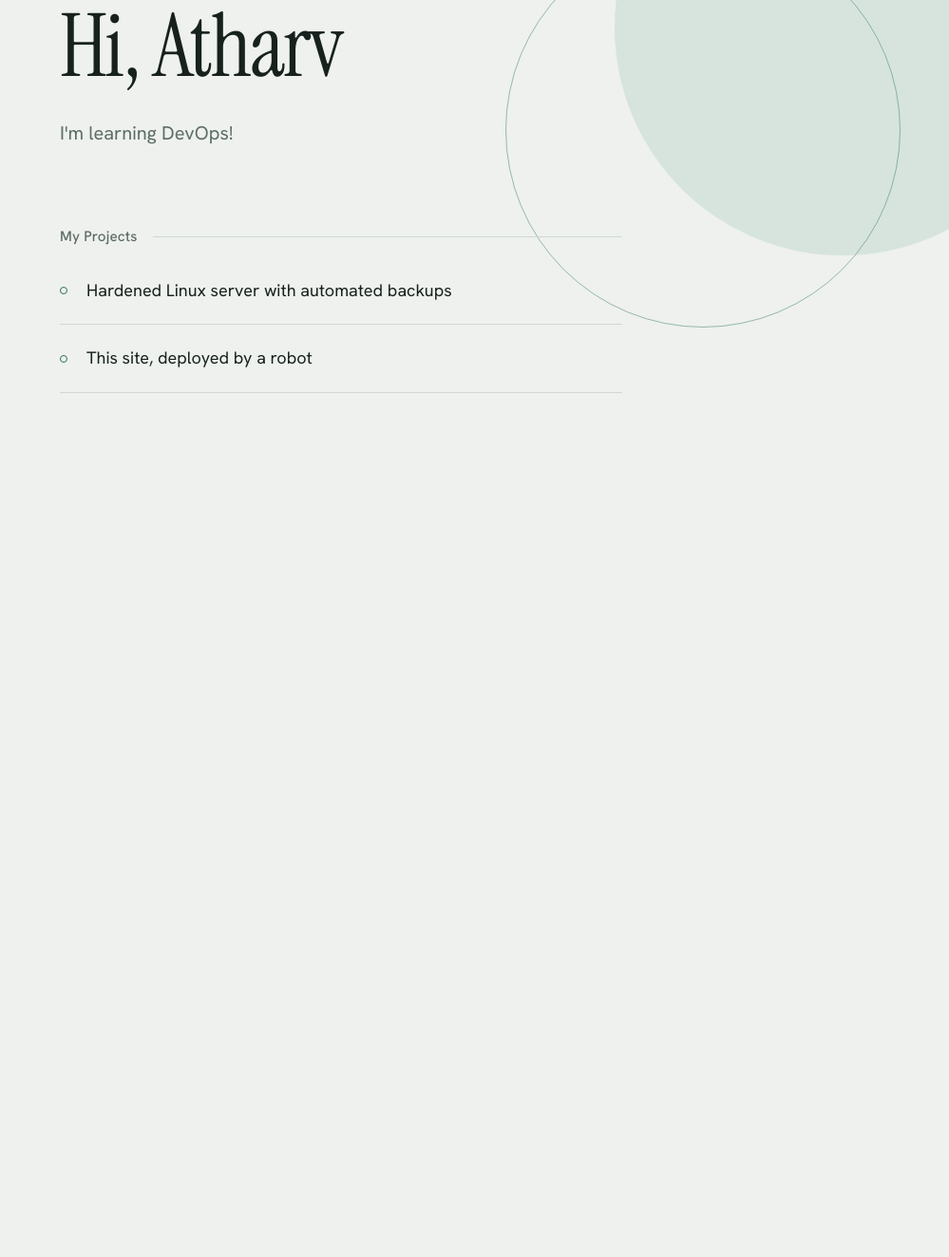
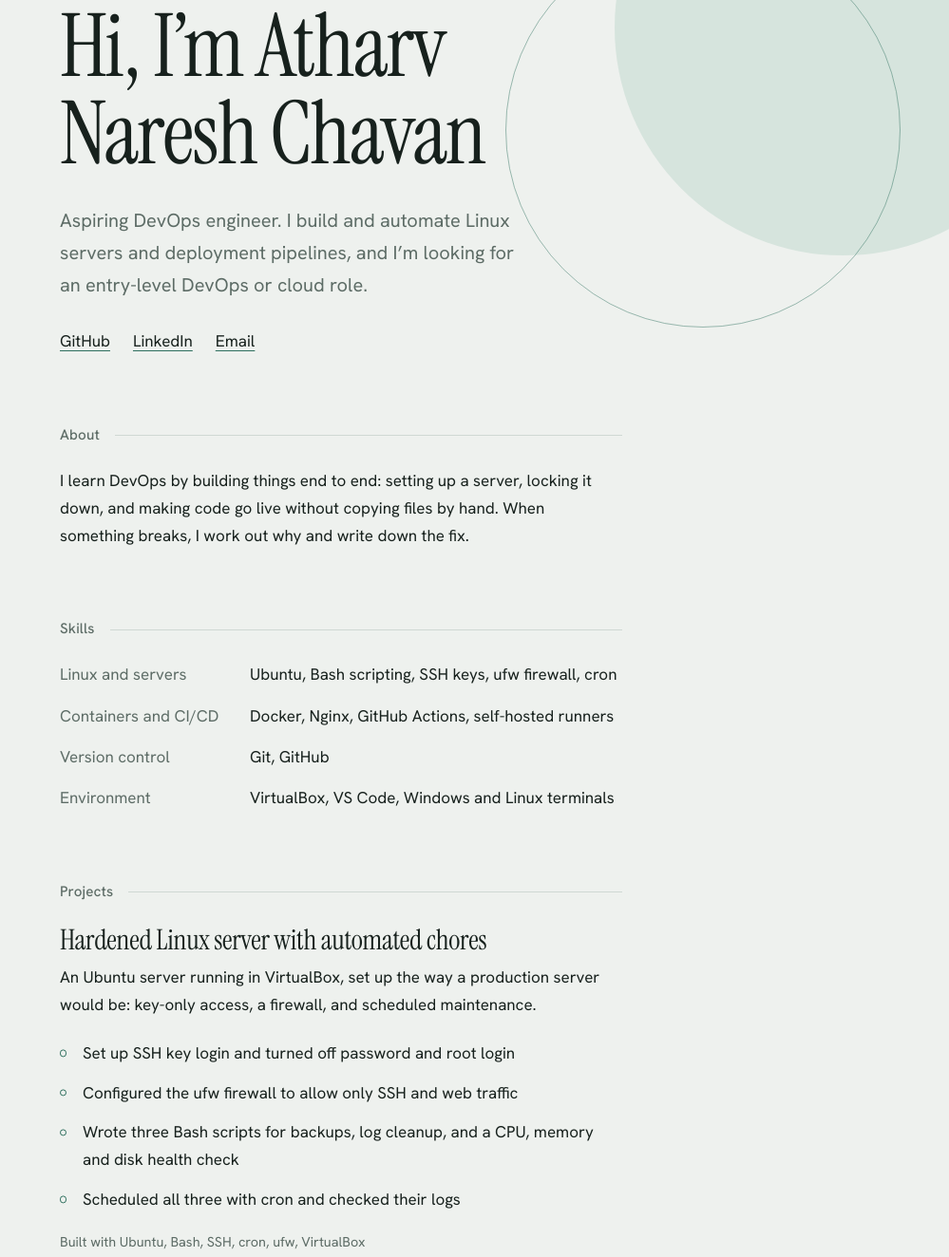
Before and after one commit to atharvvchavan/portfolio, a plain HTML site: page index.html in a window 1280 px wide. Shown: the part 109-1433 px from the top of the page at 95% size, without its empty margins (281-1280 px from the left). Before the commit the page ends 800 px from the top, so only its background shows below. Drawn offline with Linux system fonts and the light colour scheme.

Commit message:
website major chnages

```diff
--- a/index.html
+++ b/index.html
@@ -1,16 +1,99 @@
 <!DOCTYPE html>
-<html>
+<html lang="en">
 <head>
-  <title>My Portfolio</title>
+  <meta charset="UTF-8">
+  <meta name="viewport" content="width=device-width, initial-scale=1">
+  <title>Atharv Chavan | DevOps portfolio</title>
+  <meta name="description" content="Aspiring DevOps engineer building and automating Linux servers and CI/CD pipelines.">
   <link rel="stylesheet" href="style.css">
 </head>
 <body>
-  <h1>Hi, Atharv</h1>
-  <p>I'm learning DevOps!</p>
-  <h2>My Projects</h2>
-  <ul>
-    <li>Hardened Linux server with automated backups</li>
-    <li>This site, deployed by a robot</li>
-  </ul>
+
+  <header>
+    <h1>Hi, I’m Atharv Naresh Chavan</h1>
+    <p class="lead">Aspiring DevOps engineer. I build and automate Linux servers and deployment pipelines, and I’m looking for an entry-level DevOps or cloud role.</p>
+    <!-- EDIT: replace the LinkedIn and email placeholders with your real ones -->
+    <nav class="links">
+      <a href="https://github.com/atharvvchavan">GitHub</a>
+      <a href="https://www.linkedin.com/in/your-profile">LinkedIn</a>
+      <a href="mailto:your.atharvv5989@email.com">Email</a>
+    </nav>
+  </header>
+
+  <main>
+    <section>
+      <h2>About</h2>
+      <p>I learn DevOps by building things end to end: setting up a server, locking it down, and making code go live without copying files by hand. When something breaks, I work out why and write down the fix.</p>
+    </section>
+
+    <section>
+      <h2>Skills</h2>
+      <dl>
+        <dt>Linux and servers</dt>
+        <dd>Ubuntu, Bash scripting, SSH keys, ufw firewall, cron</dd>
+        <dt>Containers and CI/CD</dt>
+        <dd>Docker, Nginx, GitHub Actions, self-hosted runners</dd>
+        <dt>Version control</dt>
+        <dd>Git, GitHub</dd>
+        <dt>Environment</dt>
+        <dd>VirtualBox, VS Code, Windows and Linux terminals</dd>
+      </dl>
+    </section>
+
+    <section>
+      <h2>Projects</h2>
+
+      <article>
+        <h3>Hardened Linux server with automated chores</h3>
+        <p>An Ubuntu server running in VirtualBox, set up the way a production server would be: key-only access, a firewall, and scheduled maintenance.</p>
+        <ul>
+          <li>Set up SSH key login and turned off password and root login</li>
+          <li>Configured the ufw firewall to allow only SSH and web traffic</li>
+          <li>Wrote three Bash scripts for backups, log cleanup, and a CPU, memory and disk health check</li>
+          <li>Scheduled all three with cron and checked their logs</li>
+        </ul>
+        <p class="tools">Built with Ubuntu, Bash, SSH, cron, ufw, VirtualBox</p>
+      </article>
+
+      <article>
+        <h3>Portfolio site with automatic deployment</h3>
+        <p>This site is the project. Pushing to GitHub starts a pipeline that builds a Docker image and replaces the running site on my server, with no manual copying.</p>
+        <ul>
+          <li>Packaged the site with Nginx in a Docker image</li>
+          <li>Wrote a GitHub Actions workflow that rebuilds and redeploys on every push to main</li>
+          <li>Installed a self-hosted runner inside my VM so the pipeline can reach it</li>
+          <li>Kept the repository private, because a self-hosted runner executes code from the repo</li>
+        </ul>
+        <p class="tools">Built with Git, GitHub Actions, Docker, Nginx</p>
+      </article>
+    </section>
+
+    <section>
+      <h2>What went wrong, and how I fixed it</h2>
+      <ul>
+        <li>SSH warned that the host key had changed after I rebuilt the VM. I confirmed it was my own machine, then removed the old fingerprint with <code>ssh-keygen -R</code>.</li>
+        <li>The VM installer skipped the SSH server. I installed OpenSSH myself and enabled it with <code>systemctl</code>.</li>
+        <li>I first downloaded the Windows build of the GitHub runner into a Linux VM, which failed. Choosing the Linux build fixed it.</li>
+        <li>Docker could not connect to its engine on my laptop. I learned the command and the engine are separate, and ran the build inside the VM instead.</li>
+      </ul>
+    </section>
+
+    <section>
+      <h2>Learning next</h2>
+      <p>Deploying to AWS (EC2, S3 and CloudFront), pushing images to Docker Hub, Terraform for infrastructure as code, and Kubernetes.</p>
+    </section>
+
+    <section>
+      <h2>Contact</h2>
+      <p>I’m open to entry-level DevOps and cloud roles. Email is the best way to reach me.</p>
+      <nav class="links">
+        <a href="mailto:your.atharvv5989@email.com">your.atharvv5989@email.com</a>
+        <a href="https://github.com/atharvvchavan">github.com/atharvvchavan</a>
+      </nav>
+    </section>
+  </main>
+
+  <footer>© 2026 Atharv Chavan</footer>
+
 </body>
 </html>
--- a/style.css
+++ b/style.css
@@ -1,4 +1,4 @@
-/* Portfolio styles: only this file changes, index.html stays the same. */
+/* Portfolio styles */
 
 @import url("https://fonts.googleapis.com/css2?family=Hanken+Grotesk:wght@400;500&family=Instrument+Serif&display=swap");
 
@@ -27,17 +27,13 @@
   }
 }
 
-*,
-*::before,
-*::after {
-  box-sizing: border-box;
-}
+*, *::before, *::after { box-sizing: border-box; }
 
 body {
   margin: 0 auto;
   max-width: 42rem;
   min-height: 100vh;
-  padding: clamp(4rem, 14vh, 9rem) clamp(1.5rem, 6vw, 2.5rem) 5rem;
+  padding: clamp(4rem, 14vh, 9rem) clamp(1.5rem, 6vw, 2.5rem) 4rem;
   background: var(--paper);
   color: var(--ink);
   font-family: var(--sans);
@@ -46,16 +42,14 @@ body {
   -webkit-font-smoothing: antialiased;
 }
 
-/* The one visual: a soft disc with a thin ring offset over it. */
-body::before,
-body::after {
+/* The one visual: a soft disc with a thin ring over it */
+body::before, body::after {
   content: "";
   position: fixed;
   z-index: -1;
   border-radius: 50%;
   pointer-events: none;
 }
-
 body::before {
   width: min(46vw, 30rem);
   aspect-ratio: 1;
@@ -63,7 +57,6 @@ body::before {
   right: -10vw;
   background: var(--tint);
 }
-
 body::after {
   width: min(40vw, 26rem);
   aspect-ratio: 1;
@@ -84,36 +77,49 @@ h1 {
   text-wrap: balance;
   animation: arrive 1.1s cubic-bezier(0.2, 0.7, 0.2, 1) both;
 }
-
 @keyframes arrive {
-  from {
-    opacity: 0;
-    transform: translateY(0.75rem);
-  }
+  from { opacity: 0; transform: translateY(0.75rem); }
 }
 
-/* Intro line */
-p {
-  margin: 0 0 5rem;
-  max-width: 28rem;
+p { margin: 0 0 1rem; text-wrap: pretty; }
+
+.lead {
+  max-width: 30rem;
+  margin-bottom: 1.75rem;
   font-size: 1.25rem;
   color: var(--muted);
-  text-wrap: pretty;
 }
 
-/* Section title with a rule running out to the edge */
+/* Link rows */
+.links { display: flex; flex-wrap: wrap; gap: 0.5rem 1.5rem; }
+
+a {
+  color: var(--ink);
+  text-decoration-color: var(--accent);
+  text-decoration-thickness: 1px;
+  text-underline-offset: 0.25em;
+  transition: color 0.2s ease;
+}
+a:hover { color: var(--accent); }
+a:focus-visible {
+  outline: 2px solid var(--accent);
+  outline-offset: 3px;
+  border-radius: 2px;
+}
+
+/* Sections */
+section { margin-top: 4.5rem; }
+
 h2 {
   display: flex;
   align-items: center;
   gap: 1rem;
-  margin: 0 0 0.5rem;
-  font-family: var(--sans);
+  margin: 0 0 1.25rem;
   font-weight: 500;
   font-size: 0.95rem;
   letter-spacing: 0.01em;
   color: var(--muted);
 }
-
 h2::after {
   content: "";
   flex: 1;
@@ -121,59 +127,72 @@ h2::after {
   background: var(--line);
 }
 
-/* Project list */
-ul {
+/* Skills */
+dl {
+  display: grid;
+  grid-template-columns: minmax(8rem, 11rem) 1fr;
+  gap: 0.9rem 1.5rem;
   margin: 0;
-  padding: 0;
-  list-style: none;
 }
+dt { color: var(--muted); }
+dd { margin: 0; }
 
-li {
-  position: relative;
-  padding: 1.25rem 0 1.25rem 1.75rem;
-  border-bottom: 1px solid var(--line);
-  font-size: 1.125rem;
+/* Projects */
+article + article {
+  margin-top: 2.5rem;
+  padding-top: 2.5rem;
+  border-top: 1px solid var(--line);
 }
+h3 {
+  margin: 0 0 0.5rem;
+  font-family: var(--serif);
+  font-weight: 400;
+  font-size: 1.85rem;
+  line-height: 1.15;
+  letter-spacing: -0.01em;
+}
+.tools { margin: 0.75rem 0 0; font-size: 0.9rem; color: var(--muted); }
 
+/* Lists */
+ul { margin: 0.75rem 0 0; padding: 0; list-style: none; }
+li { position: relative; padding: 0.4rem 0 0.4rem 1.5rem; }
 li::before {
   content: "";
   position: absolute;
   left: 0;
-  top: 50%;
-  width: 0.5rem;
-  height: 0.5rem;
+  top: calc(0.4rem + 0.85em);
+  width: 0.45rem;
+  height: 0.45rem;
   translate: 0 -50%;
   border: 1px solid var(--accent);
   border-radius: 50%;
   transition: background-color 0.2s ease;
 }
+li:hover::before { background: var(--accent); }
 
-li:hover::before {
-  background: var(--accent);
+code {
+  padding: 0.1em 0.35em;
+  border-radius: 4px;
+  background: var(--tint);
+  font-size: 0.9em;
 }
 
-/* Ready for links you add later */
-a {
-  color: var(--accent);
-  text-underline-offset: 0.25em;
+footer {
+  margin-top: 5rem;
+  padding-top: 1.5rem;
+  border-top: 1px solid var(--line);
+  font-size: 0.875rem;
+  color: var(--muted);
 }
 
-a:focus-visible {
-  outline: 2px solid var(--accent);
-  outline-offset: 3px;
-  border-radius: 2px;
-}
+::selection { background: var(--accent); color: var(--paper); }
 
-::selection {
-  background: var(--accent);
-  color: var(--paper);
+@media (max-width: 32rem) {
+  dl { grid-template-columns: 1fr; gap: 0.15rem; }
+  dd { margin-bottom: 0.9rem; }
 }
 
 @media (prefers-reduced-motion: reduce) {
-  h1 {
-    animation: none;
-  }
-  li::before {
-    transition: none;
-  }
+  h1 { animation: none; }
+  li::before, a { transition: none; }
 }
```
